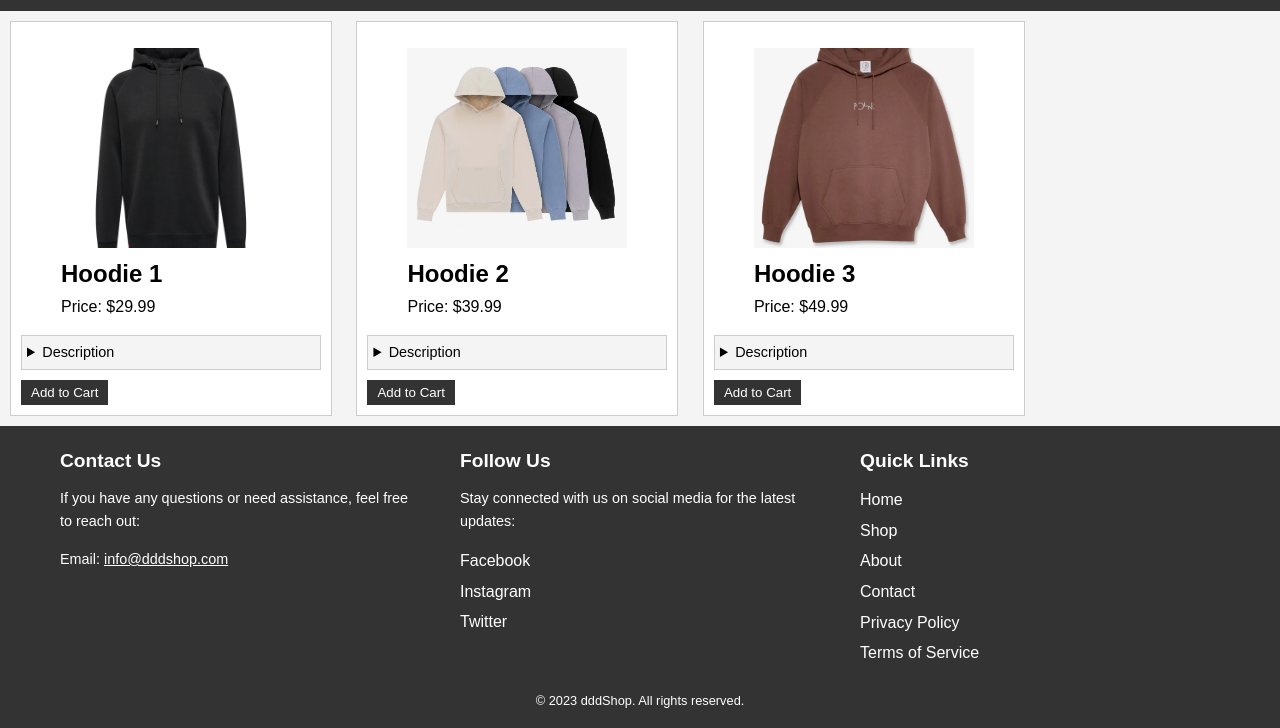
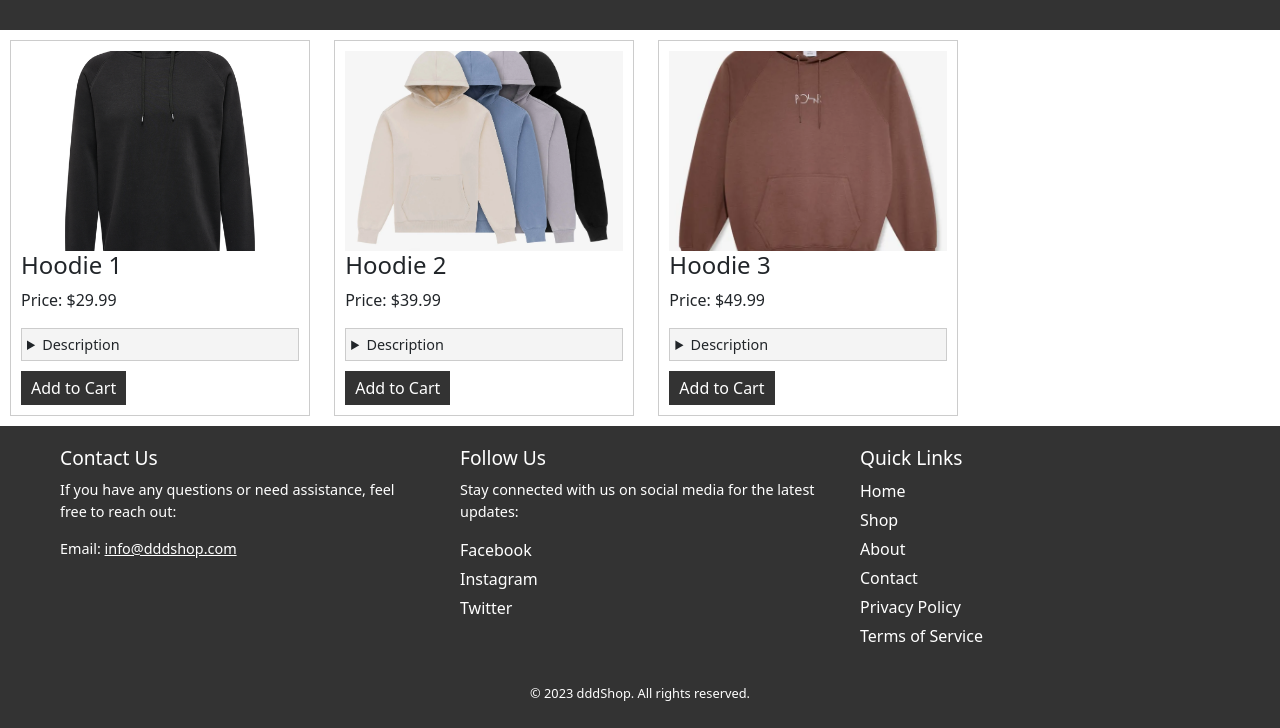
Before and after one commit to ZhumagaliDastan/ddd.github.io, a plain HTML site: page index.html in a window 1280 px wide. Shown: the part 98-826 px from the top of the page. Drawn offline with nearby package versions, Linux system fonts and the light colour scheme.

Commit message:
Update index.html

```diff
--- a/index.html
+++ b/index.html
@@ -5,6 +5,8 @@
     <meta name="viewport" content="width=device-width, initial-scale=1.0">
     <link rel="stylesheet" href="styles.css">
     <link rel="icon" href="favicon.ico" type="image/x-icon">
+    <link rel="stylesheet" href="https://cdn.jsdelivr.net/npm/bootstrap@5.3.0/dist/css/bootstrap.min.css">
+    <script src="https://cdn.jsdelivr.net/npm/bootstrap@5.3.0/dist/js/bootstrap.min.js"></script>
     <title>ddd Shop</title>
 </head>
 <body>
```
